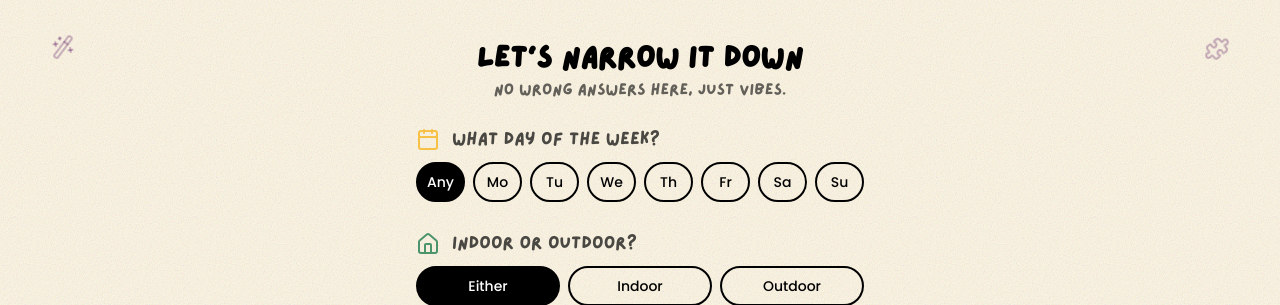
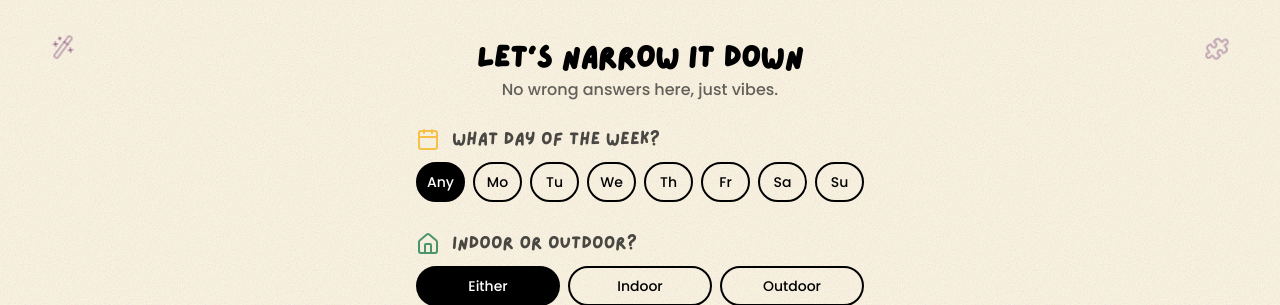
Before and after one commit to deeryohdeer/plot-twist, a FastAPI app: page /filter in a window 1280 px wide. Shown: the top 305 px of the page. Run offline with FastAPI, Linux system fonts and the light colour scheme.

Commit message:
Adjust filter subtitle font styling
Removes the `font-lazydog` class from the filter page subtitle so it uses the standard medium text styling. Also reformats a few long Jinja/import and input lines in `templates/filter.html` for consistency and readability.

```diff
--- a/templates/filter.html
+++ b/templates/filter.html
@@ -1,9 +1,8 @@
 {% from "components/icons.html" import calendar_icon, person_standing_icon,
 bird_icon, house_icon, circle_dollar_sign_icon, flame_kindling_icon,
 map_pin_icon, wand_sparkles_icon, puzzle_icon, gem_icon, ghost_icon,
-telescope_icon, kayak_icon, chevron_down_icon, hand_coins_icon, dollar_sign_icon,
-fish_icon, turtle_icon, squirrel_icon, rabbit_icon
-%}
+telescope_icon, kayak_icon, chevron_down_icon, hand_coins_icon,
+dollar_sign_icon, fish_icon, turtle_icon, squirrel_icon, rabbit_icon %}
 <html>
   <head>
     <title>plottwist</title>
@@ -141,9 +140,7 @@ fish_icon, turtle_icon, squirrel_icon, rabbit_icon
         <h1 class="text-2xl lg:text-3xl font-bold font-lazydog text-center">
           Let's narrow it down
         </h1>
-        <p
-          class="text-sm md:text-base text-black/60 font-medium font-lazydog text-center"
-        >
+        <p class="text-sm md:text-base text-black/60 font-medium text-center">
           No wrong answers here, just vibes.
         </p>
       </div>
@@ -565,7 +562,12 @@ fish_icon, turtle_icon, squirrel_icon, rabbit_icon
               >I'll put in any effort</span
             >
 
-            <input type="hidden" name="effortLevel" id="effortLevel" value="Any" />
+            <input
+              type="hidden"
+              name="effortLevel"
+              id="effortLevel"
+              value="Any"
+            />
           </div>
 
           <div class="flex flex-col gap-2">
```
